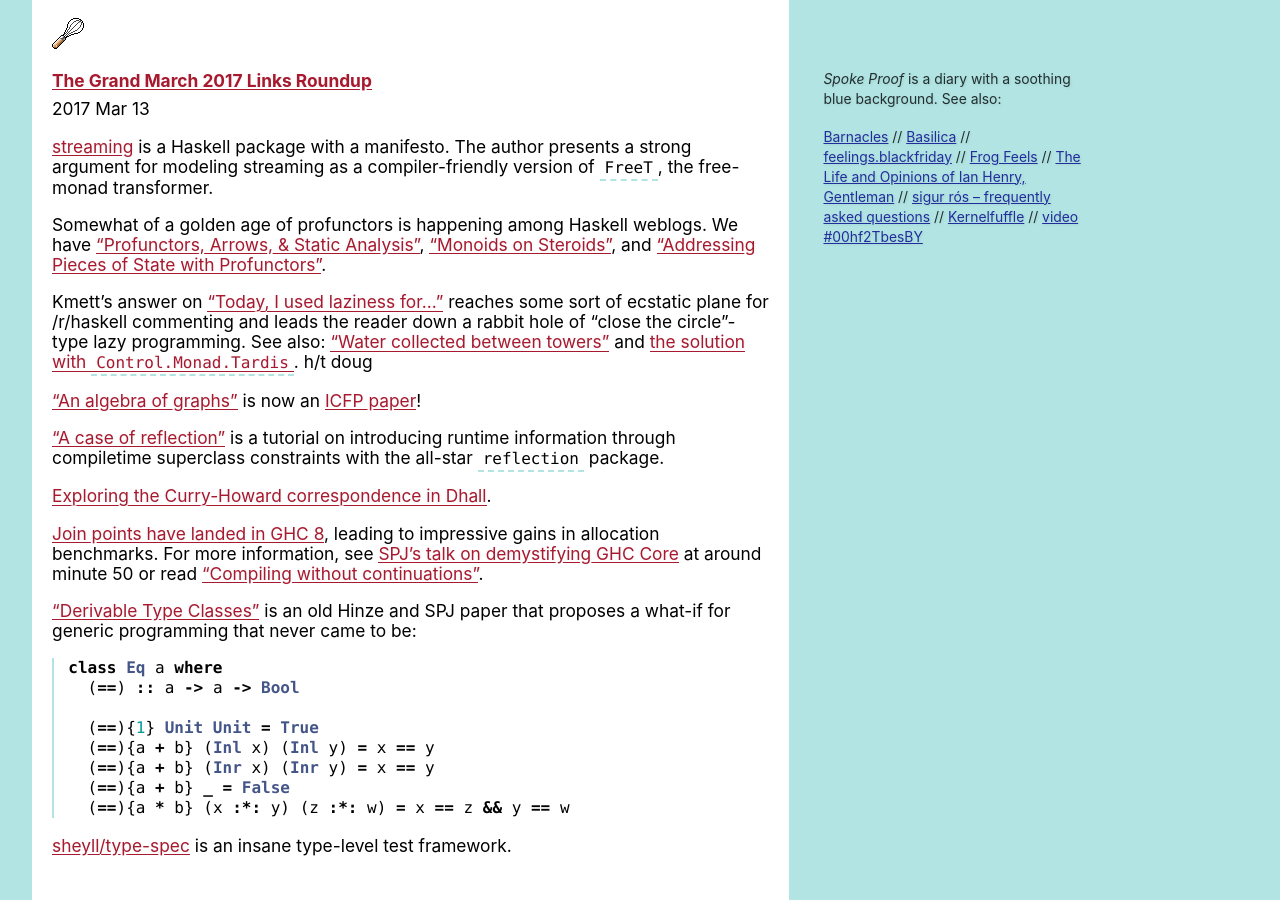
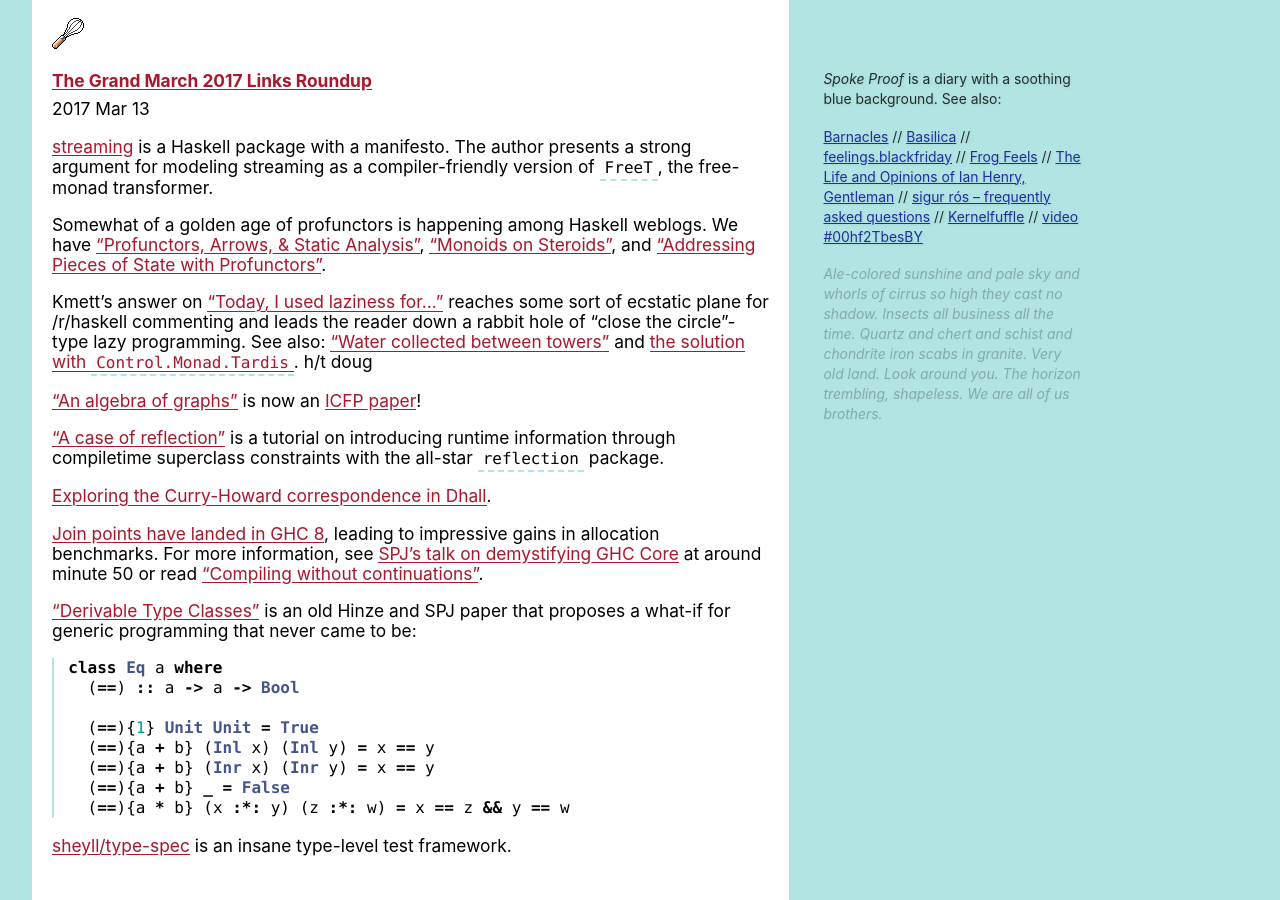
Before and after one commit to hlian/hao.codes, a Jekyll site: the page built from index.html, in a window 1280 px wide and 900 px high. Built offline with Jekyll 4.4.1, drawn with Linux system fonts in a browser that asks for light colours.

Commit message:
Update default.html

```diff
--- a/_layouts/default.html
+++ b/_layouts/default.html
@@ -15,6 +15,7 @@
         // <a href="http://kernelfuffle.org">Kernelfuffle</a>
         // <a href="https://www.youtube.com/watch?v=00hf2TbesBY">video #00hf2TbesBY</a>
         </p>
+        <p style="opacity: 0.3"><em>Ale-colored sunshine and pale sky and whorls of cirrus so high they cast no shadow. Insects all business all the time. Quartz and chert and schist and chondrite iron scabs in granite. Very old land. Look around you. The horizon trembling, shapeless. We are all of us brothers.</em></p>
       </aside>
       <div class="wrapper">
         {{ content }}
```
